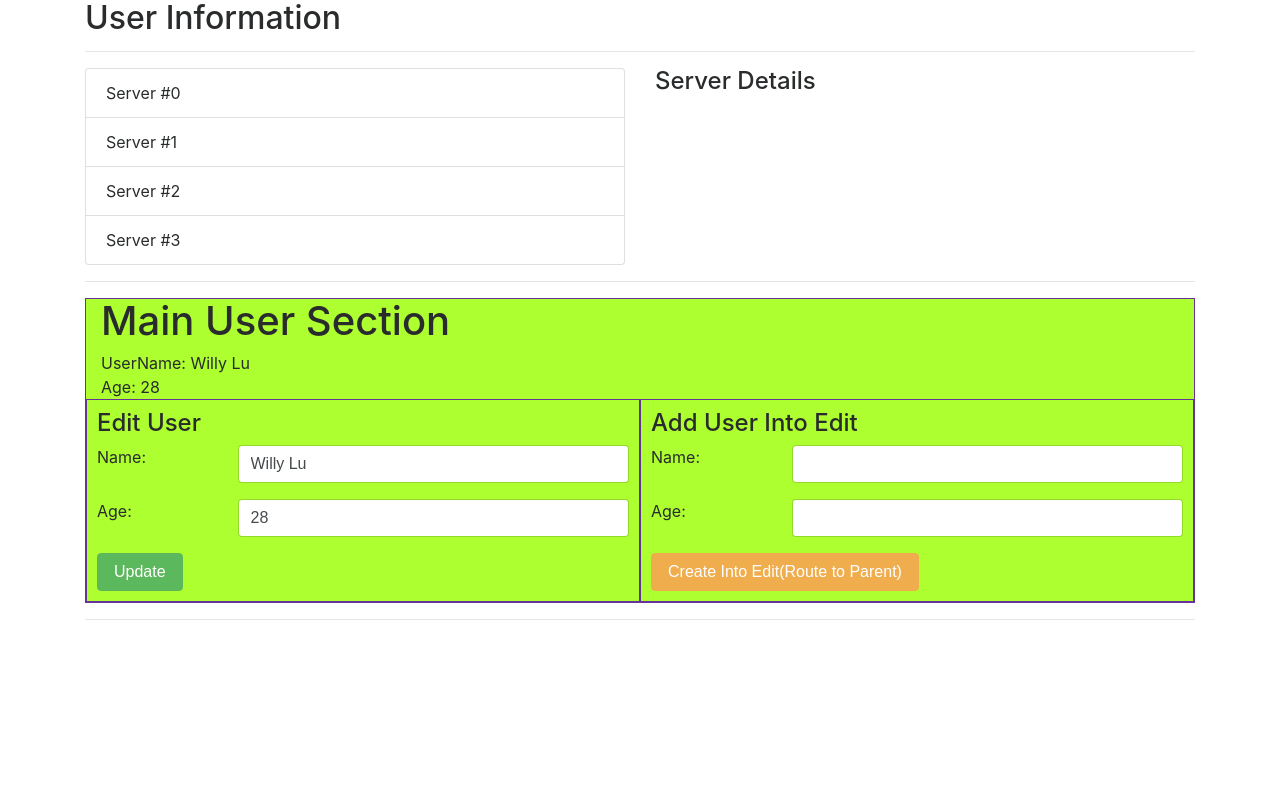
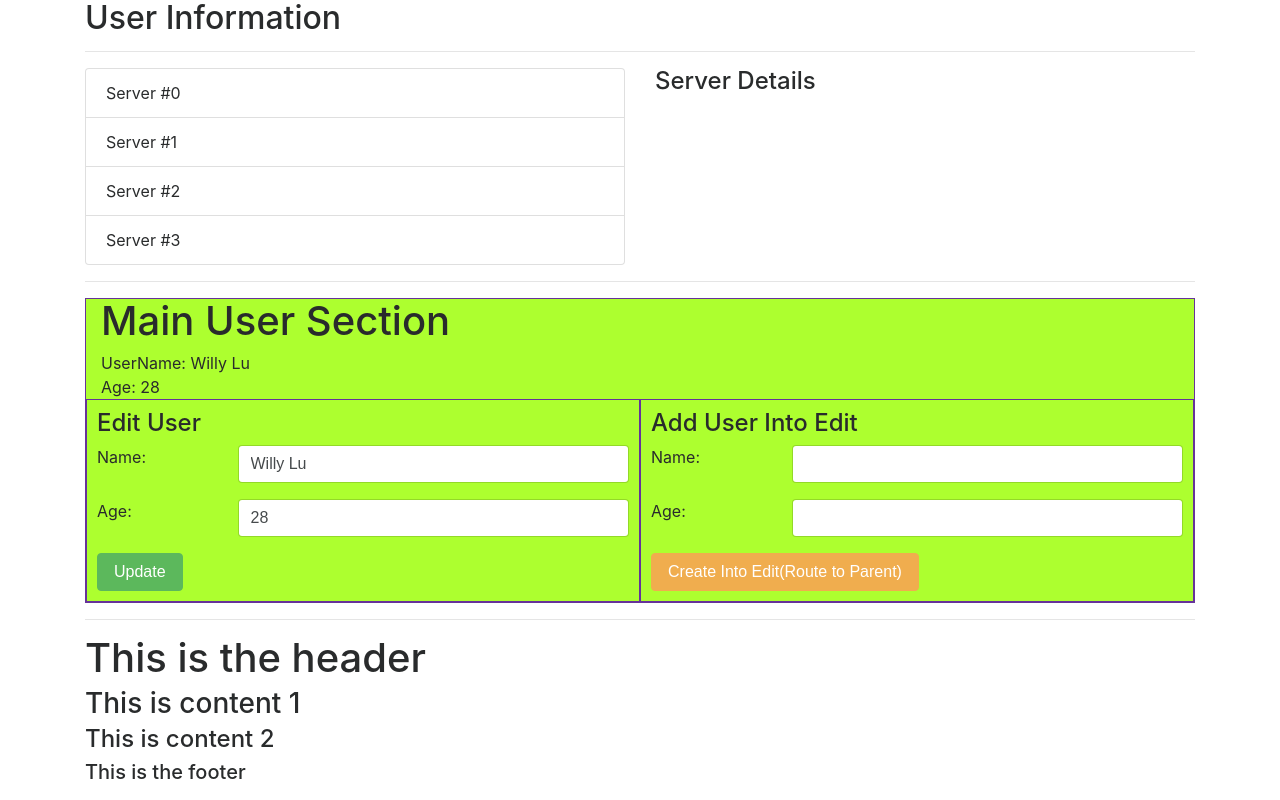
Before and after one commit to WillyLu326/Vue-Project, a Vue app: page / in a window 1280 px wide. Built offline with nearby package versions, Linux system fonts and the light colour scheme.

Commit message:
add slot content

```diff
--- a/src/App.vue
+++ b/src/App.vue
@@ -4,7 +4,12 @@
     <hr>
     <app-main-user></app-main-user>
     <hr>
-
+    <app-parent>
+      <div>
+        <h3>This is content 1</h3>
+        <h4>This is content 2</h4>
+      </div>
+    </app-parent>
   </div>
 </template>
 
```
